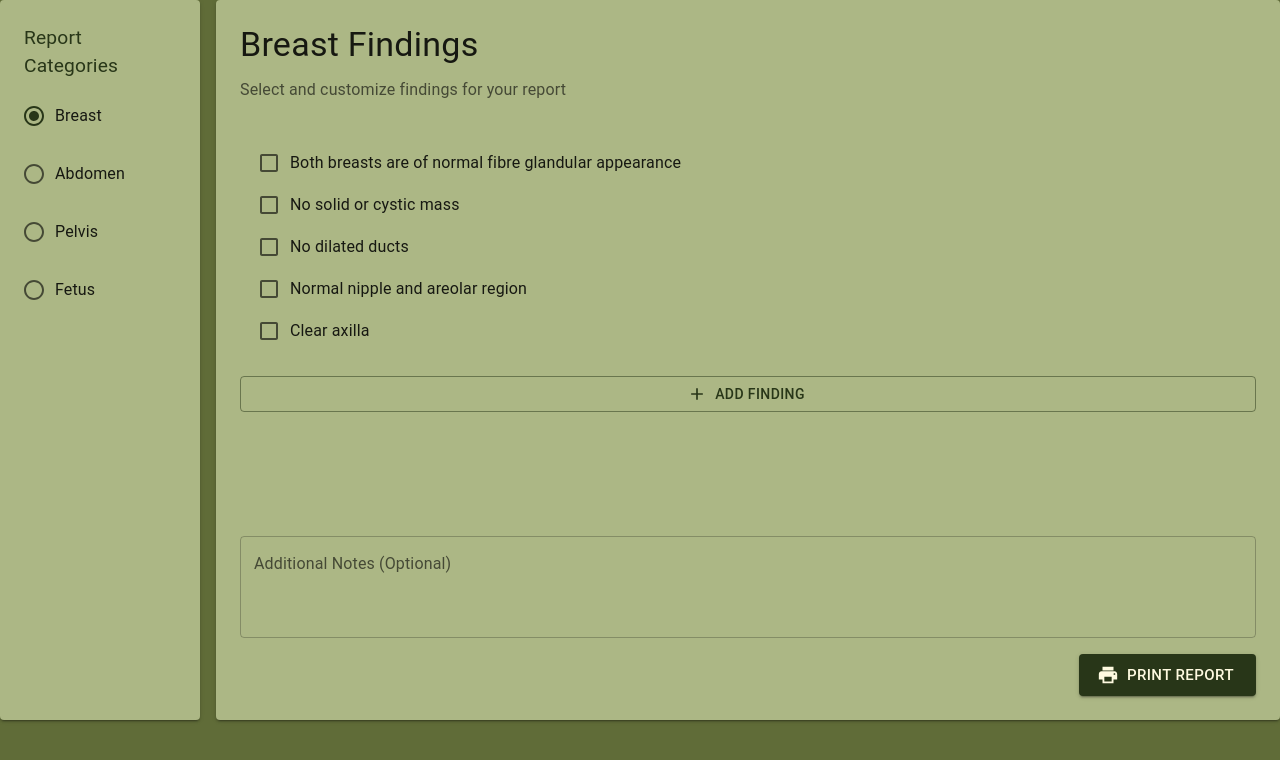
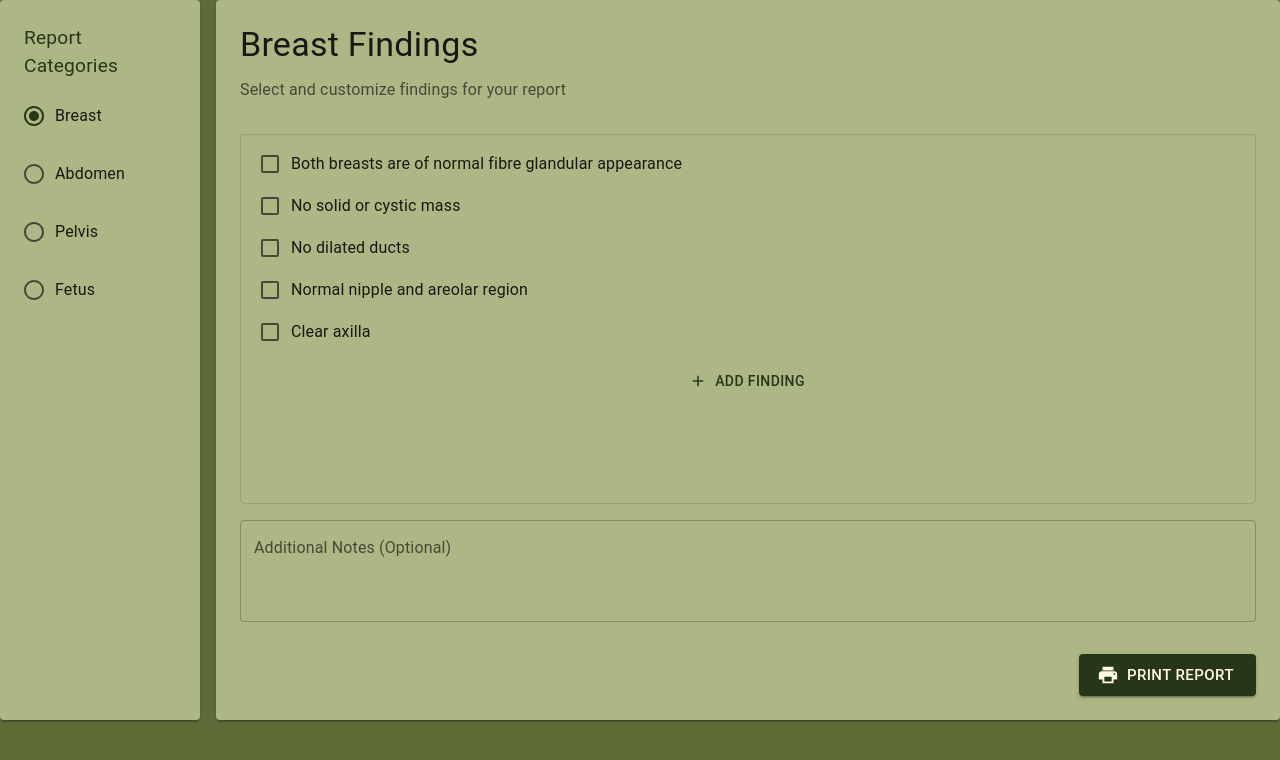
Before and after one commit to Hasan-aga/my-report-app, a React (Vite) app in the folder client/: page / in a window 1280 px wide. Both pictures are taken after a click on the label "Breast". Shown: the top 760 px of the page. Built offline with nearby package versions, Linux system fonts and the light colour scheme.

Commit message:
improve style

```diff
--- a/client/src/components/DataSelectionPage.jsx
+++ b/client/src/components/DataSelectionPage.jsx
@@ -145,6 +145,17 @@ const DataSelectionPage = ({ category, templatePath }) => {
       <Box
         sx={{ display: "flex", flexDirection: "column", gap: 2, flexGrow: 1 }}
       >
+        <Box
+          sx={{
+            display: "flex",
+            flexDirection: "column",
+            flexGrow: 1,
+            border: 1,
+            borderColor: "divider",
+            borderRadius: 1,
+            overflow: "hidden"
+          }}
+        >
           <List sx={{ width: "100%", overflow: "auto" }}>
             {allFindings.map((finding) => (
               <ListItem key={finding} disablePadding>
@@ -193,8 +204,14 @@ const DataSelectionPage = ({ category, templatePath }) => {
 
           <Button
             onClick={handleAddNewFinding}
-          startIcon={<Add />}
-          variant="outlined"
+            startIcon={<Add fontSize="small" />}
+            sx={{
+              borderRadius: 0,
+              py: 0.5,
+              fontSize: "0.875rem",
+              minHeight: 40
+            }}
+            size="small"
           >
             Add Finding
           </Button>
@@ -224,6 +241,7 @@ const DataSelectionPage = ({ category, templatePath }) => {
             Print Report
           </Button>
         </Box>
+      </Box>
     </Paper>
   )
 }
```
Lines whose indentation alone changed are shown as unchanged.
